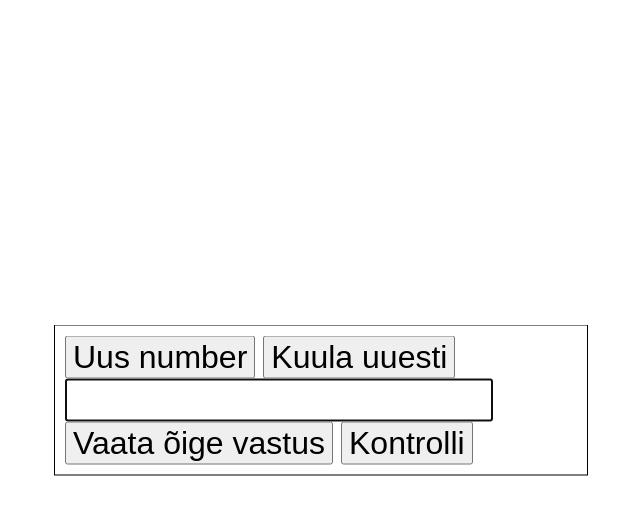
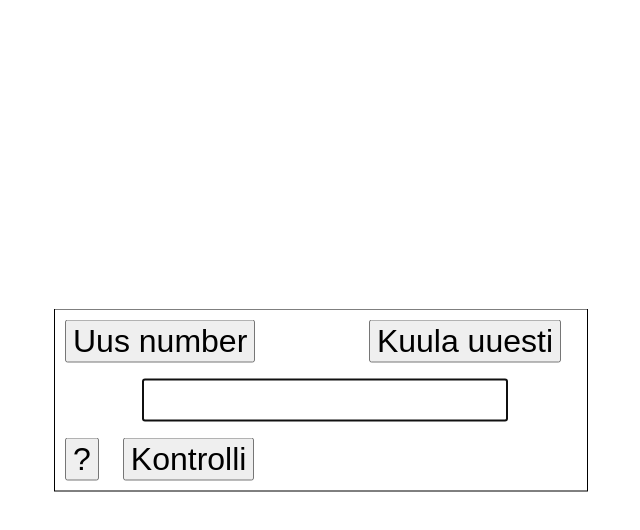
Before and after one commit to ostankin/numbers-training, a plain HTML site: page index.html in a window 1280 px wide. Both pictures are taken after a click on the button "Uus number". Shown: the whole page, without its empty margins (319-959 px from the left). Drawn offline with Linux system fonts and the light colour scheme.

Commit message:
Draft UI version
HTML formatting is supposed to be unchanged from this point.

```diff
--- a/index.html
+++ b/index.html
@@ -13,7 +13,7 @@
         <input id="number-field" onkeypress="keypress();" type="text">
       </div>
       <div id="answer-control-section">
-        <button id="show-button" onclick="show();">Vaata õige vastus</button>
+        <button id="show-button" onclick="show();">?</button>
         <button id="check-button" onclick="check();">Kontrolli</button>
       </div>
       <div id="result-section">
@@ -62,6 +62,7 @@
       var lang = 'et';
       var filename = lang + '/' + number + '.mp3'
       showElements([oNumberField, oPlayButton, oShowButton, oCheckButton]);
+      hideElements([oCorrectAnswerBlock, oWrongAnswerBlock]);
       oNumberField.value = '';
       audio = new Audio(filename);
       play();
--- a/style.css
+++ b/style.css
@@ -5,6 +5,36 @@
   transform: translate(-50%, -50%);
   border: 1px solid black;
   padding: 10px;
+}
+
+#main-section button {
+  margin-right: 0.5em
+}
+
+#number-field {
+  width: 70%;
+  margin: 0.5em 15% 0.5em 15%;
+  text-align: center;
+}
+
+#game-control-section #generate-button {
+  float:left;
+}
+
+#game-control-section #play-button {
+  float:right;
+}
+
+#answer-control-section {
+  font-weight: bolder;
+}
+
+#correct-answer-block {
+  color: green;
+}
+
+#wrong-answer-block {
+  color: red;
 }
 
 button {
@@ -49,6 +79,6 @@ body {
     font-size: initial;
   }
   .center {
-    width: 100%;
+    width: 99%;
   }
 }
```
